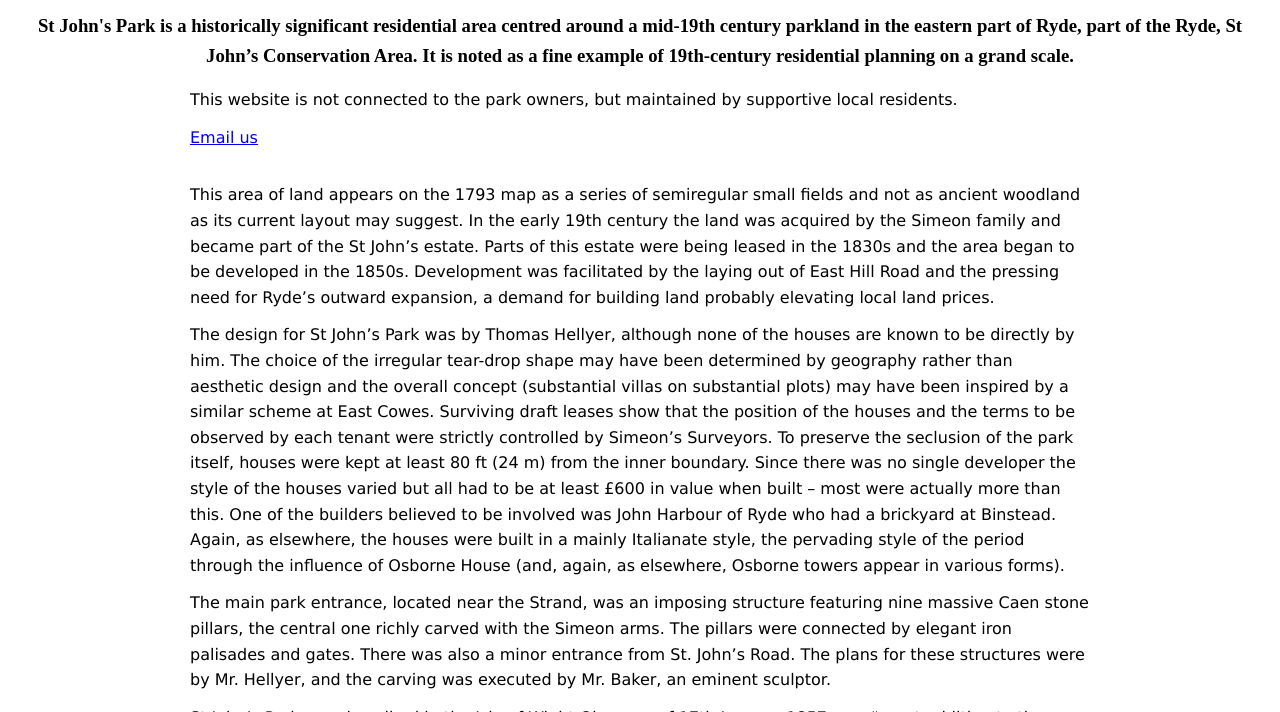
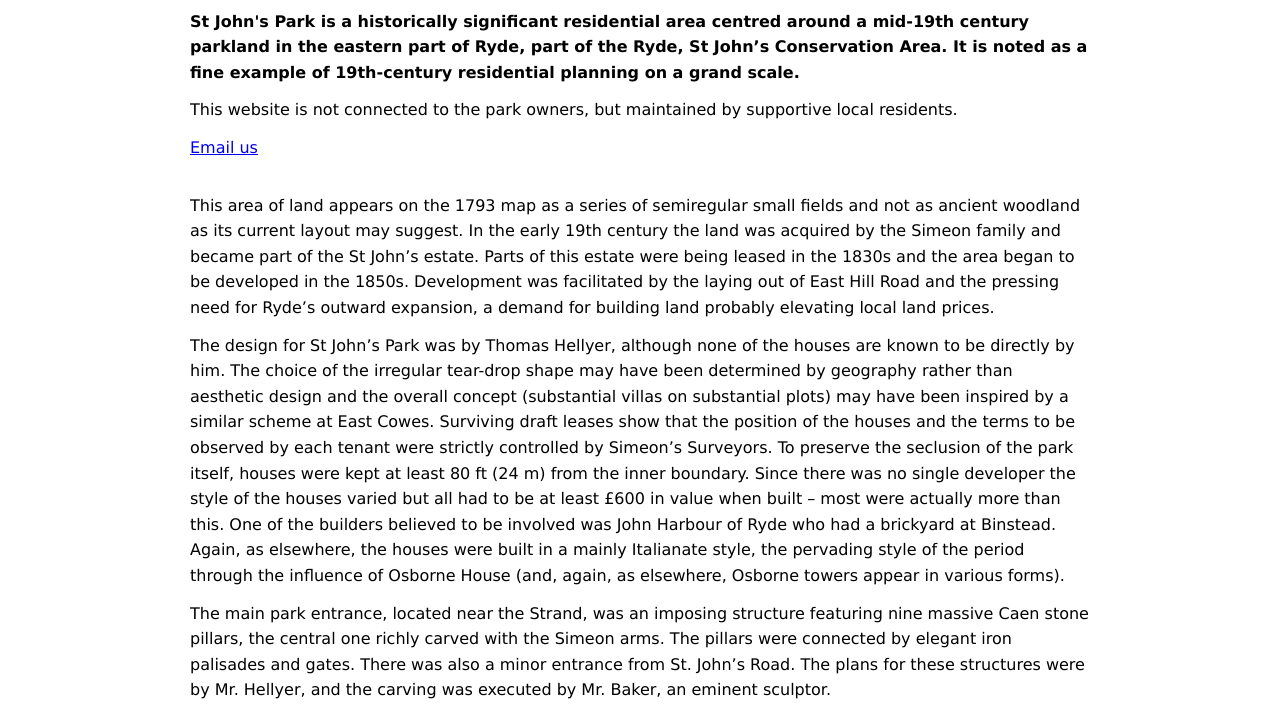
Before and after one commit to MattChatfield/stjohnspark.org.uk, a plain HTML site: page index.html in a window 1280 px wide. Shown: the part 96-808 px from the top of the page. Drawn offline with Linux system fonts and the light colour scheme; a web font is replaced by a local one.

Commit message:
Update index.html

```diff
--- a/index.html
+++ b/index.html
@@ -139,7 +139,7 @@
 <body>
   <h1>St John's Park</h1>
 
-  <h3>St John's Park is a historically significant residential area centred around a mid-19th century parkland in the eastern part of Ryde, part of the Ryde, St John’s Conservation Area. It is noted as a fine example of 19th-century residential planning on a grand scale.</h3>
+  <p style="font-weight: bold">St John's Park is a historically significant residential area centred around a mid-19th century parkland in the eastern part of Ryde, part of the Ryde, St John’s Conservation Area. It is noted as a fine example of 19th-century residential planning on a grand scale.</p>
 
   <p>This website is not connected to the park owners, but maintained by supportive local residents.</p>
 
```
